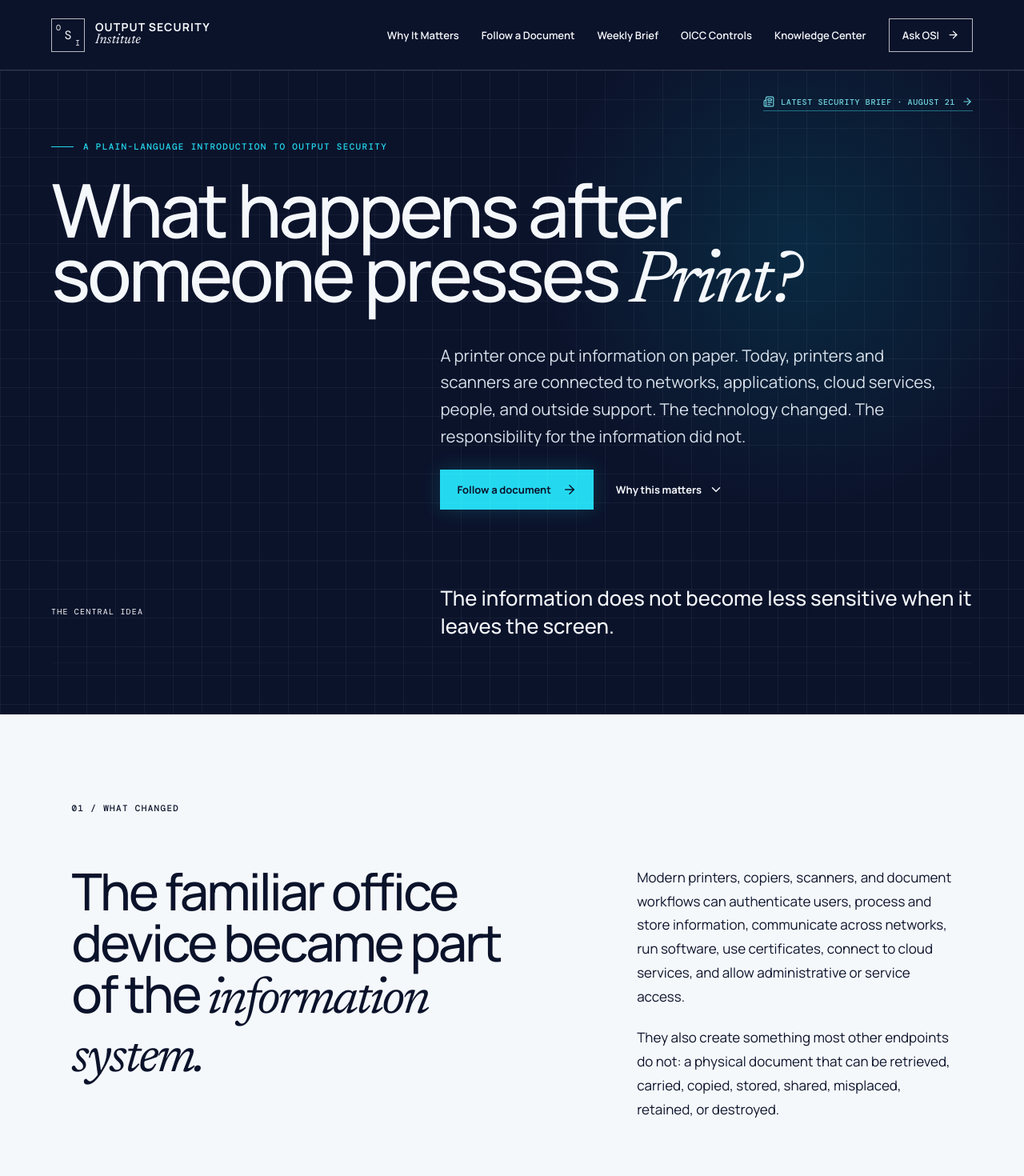
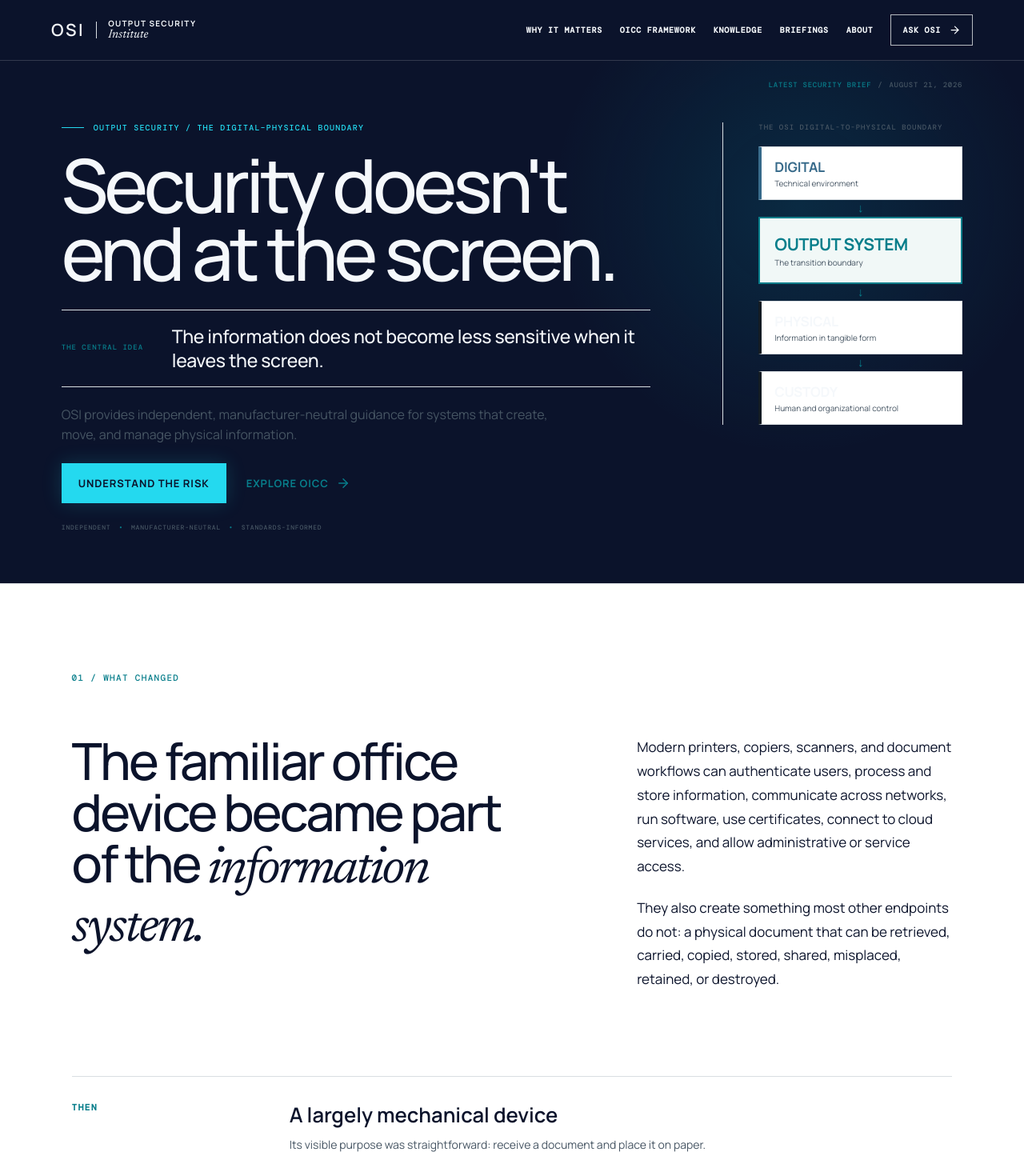
Before and after one commit to KFreymatrixbusinessbiz/Output-Security-Institute, a React (Vite) app: page / in a window 1280 px wide. Shown: the top 1470 px of the page at 80% size. Built offline with nearby package versions, Linux system fonts and the light colour scheme; a web font is replaced by a local one.

Commit message:
Add files via upload

```diff
--- a/package.json
+++ b/package.json
@@ -5,7 +5,7 @@
   "type": "module",
   "scripts": {
     "dev": "vite",
-    "build": "vite build",
+    "build": "vite build && node scripts/build-server.mjs",
     "preview": "vite preview",
     "deploy": "npm run build && wrangler deploy"
   },
--- a/src/App.jsx
+++ b/src/App.jsx
@@ -114,17 +114,17 @@ const mappings = [
 
 function Header() {
   const [open, setOpen] = useState(false)
-  const links = [['Why It Matters', '/#why'], ['Follow a Document', '/#lifecycle'], ['Weekly Brief', '/briefings'], ['OICC Controls', '/#controls'], ['Knowledge Center', '/knowledge']]
+  const links = [['Why It Matters', '/#why'], ['OICC Framework', '/#controls'], ['Knowledge', '/knowledge'], ['Briefings', '/briefings'], ['About', '/#about']]
   return <header className="site-header">
     <a className="brand" href="/" aria-label="Output Security Institute home">
-      <span className="brand-mark" aria-hidden="true"><span>O</span><span>S</span><span>I</span></span>
-      <span><strong>Output Security</strong><em>Institute</em></span>
+      <span className="brand-initials" aria-hidden="true">OSI</span>
+      <span className="brand-name"><strong>Output Security</strong><em>Institute</em></span>
     </a>
-    <nav className={open ? 'nav open' : 'nav'} aria-label="Main navigation">
+    <nav id="primary-navigation" className={open ? 'nav open' : 'nav'} aria-label="Primary navigation">
       {links.map(([label, href]) => <a key={href} href={href} onClick={() => setOpen(false)}>{label}</a>)}
       <a className="nav-action" href="mailto:info@outputsecurityinstitute.org?subject=Question for OSI" onClick={() => setOpen(false)}>Ask OSI <ArrowRight size={15}/></a>
     </nav>
-    <button className="menu" onClick={() => setOpen(!open)} aria-label="Toggle navigation">{open ? <X/> : <Menu/>}</button>
+    <button className="menu" type="button" onClick={() => setOpen(!open)} aria-expanded={open} aria-controls="primary-navigation" aria-label={open ? 'Close navigation' : 'Open navigation'}>{open ? <X/> : <Menu/>}</button>
   </header>
 }
 
@@ -226,17 +226,29 @@ function App() {
     <Header />
     <main>
       <section className="hero">
-        <a className="hero-brief-link" href="/briefings"><Newspaper size={14}/> Latest Security Brief · August 21 <ArrowRight size={14}/></a>
-        <div className="eyebrow"><span></span> A plain-language introduction to output security</div>
-        <h1>What happens after<br/>someone presses <em>Print?</em></h1>
-        <p className="hero-copy">A printer once put information on paper. Today, printers and scanners are connected to networks, applications, cloud services, people, and outside support. The technology changed. The responsibility for the information did not.</p>
-        <div className="hero-actions">
-          <a className="button primary" href="#lifecycle">Follow a document <ArrowRight size={18}/></a>
-          <a className="text-link" href="#why">Why this matters <ChevronDown size={18}/></a>
-        </div>
-        <div className="hero-principle">
-          <span>THE CENTRAL IDEA</span>
-          <strong>The information does not become less sensitive when it leaves the screen.</strong>
+        <a className="latest-brief-link" href="/briefings"><span>Latest Security Brief</span><span aria-hidden="true">/</span><span>August 21, 2026</span></a>
+        <div className="hero-layout">
+          <div className="hero-editorial">
+            <div className="eyebrow"><span></span> Output security / the digital–physical boundary</div>
+            <h1>Security doesn't end at the screen.</h1>
+            <p className="hero-principle"><span>The central idea</span><strong>The information does not become less sensitive when it leaves the screen.</strong></p>
+            <p className="hero-copy">OSI provides independent, manufacturer-neutral guidance for systems that create, move, and manage physical information.</p>
+            <div className="hero-actions">
+              <a className="button primary" href="#why">Understand the risk</a>
+              <a className="text-link" href="#controls">Explore OICC <ArrowRight size={18}/></a>
+            </div>
+            <p className="trust-line">Independent <span aria-hidden="true">•</span> Manufacturer-neutral <span aria-hidden="true">•</span> Standards-informed</p>
+          </div>
+          <figure className="boundary-diagram" aria-labelledby="boundary-title">
+            <figcaption id="boundary-title">The OSI digital-to-physical boundary</figcaption>
+            <div className="boundary-stage boundary-digital"><strong>Digital</strong><small>Technical environment</small></div>
+            <span className="boundary-arrow" aria-hidden="true">↓</span>
+            <div className="boundary-stage boundary-system"><strong>Output system</strong><small>The transition boundary</small></div>
+            <span className="boundary-arrow" aria-hidden="true">↓</span>
+            <div className="boundary-stage boundary-physical"><strong>Physical</strong><small>Information in tangible form</small></div>
+            <span className="boundary-arrow" aria-hidden="true">↓</span>
+            <div className="boundary-stage boundary-custody"><strong>Custody</strong><small>Human and organizational control</small></div>
+          </figure>
         </div>
       </section>
 
@@ -249,10 +261,10 @@ function App() {
             <p>They also create something most other endpoints do not: a physical document that can be retrieved, carried, copied, stored, shared, misplaced, retained, or destroyed.</p>
           </div>
         </div>
-        <div className="questions">
-          <article><span>THEN</span><h3>A largely mechanical device</h3><p>Its visible purpose was straightforward: receive a document and place it on paper.</p></article>
-          <article><span>NOW</span><h3>A connected endpoint</h3><p>It exchanges information with users, systems, networks, applications, administrators, and support providers.</p></article>
-          <article><span>STILL</span><h3>A physical information boundary</h3><p>Digital controls meet human custody when information becomes paper or is scanned into another destination.</p></article>
+        <div className="change-sequence" aria-label="Then, now, and still">
+          <article><span>THEN</span><div><h3>A largely mechanical device</h3><p>Its visible purpose was straightforward: receive a document and place it on paper.</p></div></article>
+          <article><span>NOW</span><div><h3>A connected endpoint</h3><p>It exchanges information with users, systems, networks, applications, administrators, and support providers.</p></div></article>
+          <article><span>STILL</span><div><h3>A physical information boundary</h3><p>Digital controls meet human custody when information becomes paper or is scanned into another destination.</p></div></article>
         </div>
       </section>
 
--- a/vite.config.js
+++ b/vite.config.js
@@ -1,10 +1,8 @@
 import { defineConfig } from 'vite'
 import react from '@vitejs/plugin-react'
+import { viteSingleFile } from 'vite-plugin-singlefile'
 
 export default defineConfig({
-  plugins: [react()],
-  build: {
-    outDir: 'dist',
-    emptyOutDir: true
-  }
+  plugins: [react(), viteSingleFile()],
+  base: './'
 })
```
Also changed, not shown: src/styles.css.
